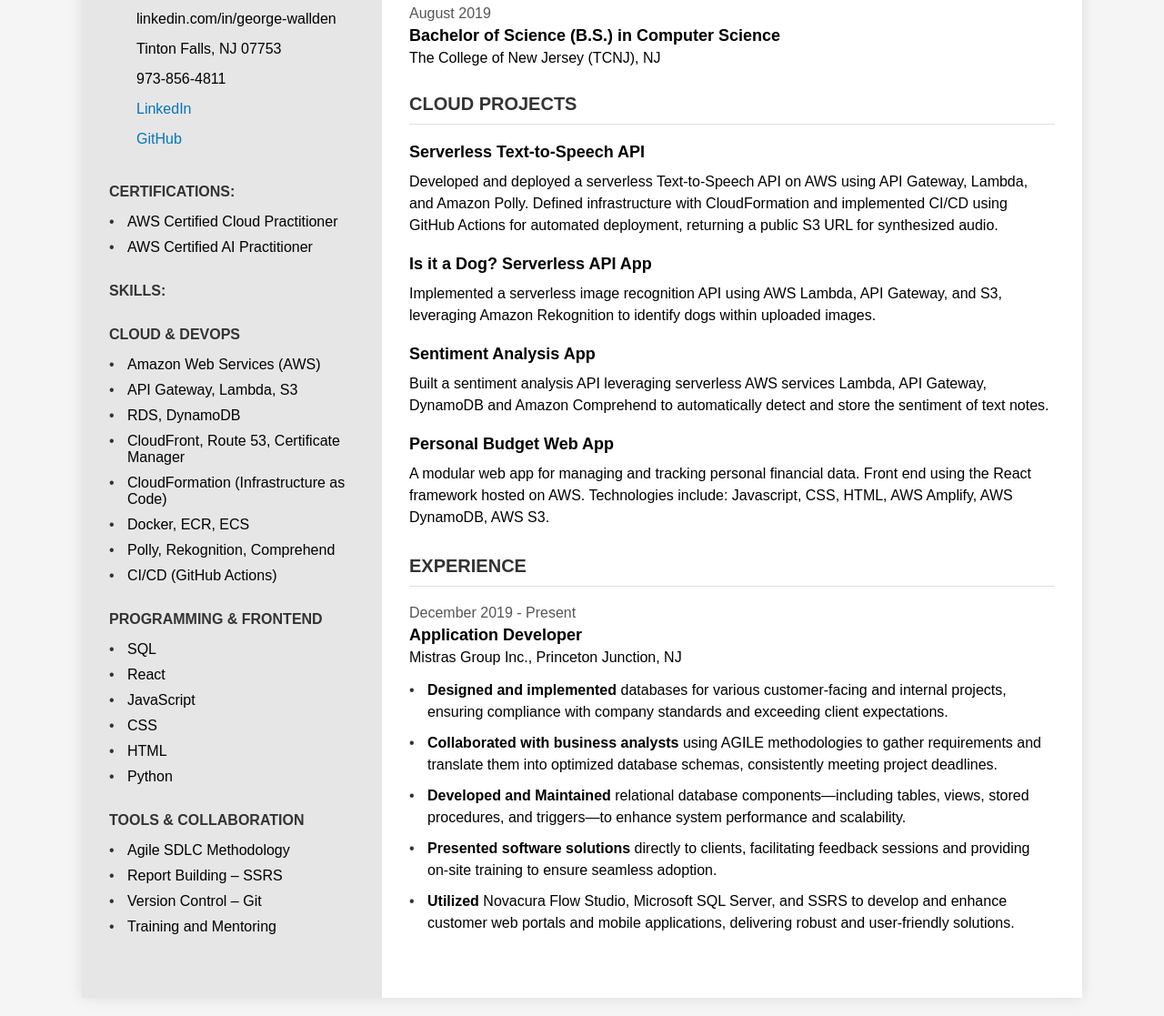
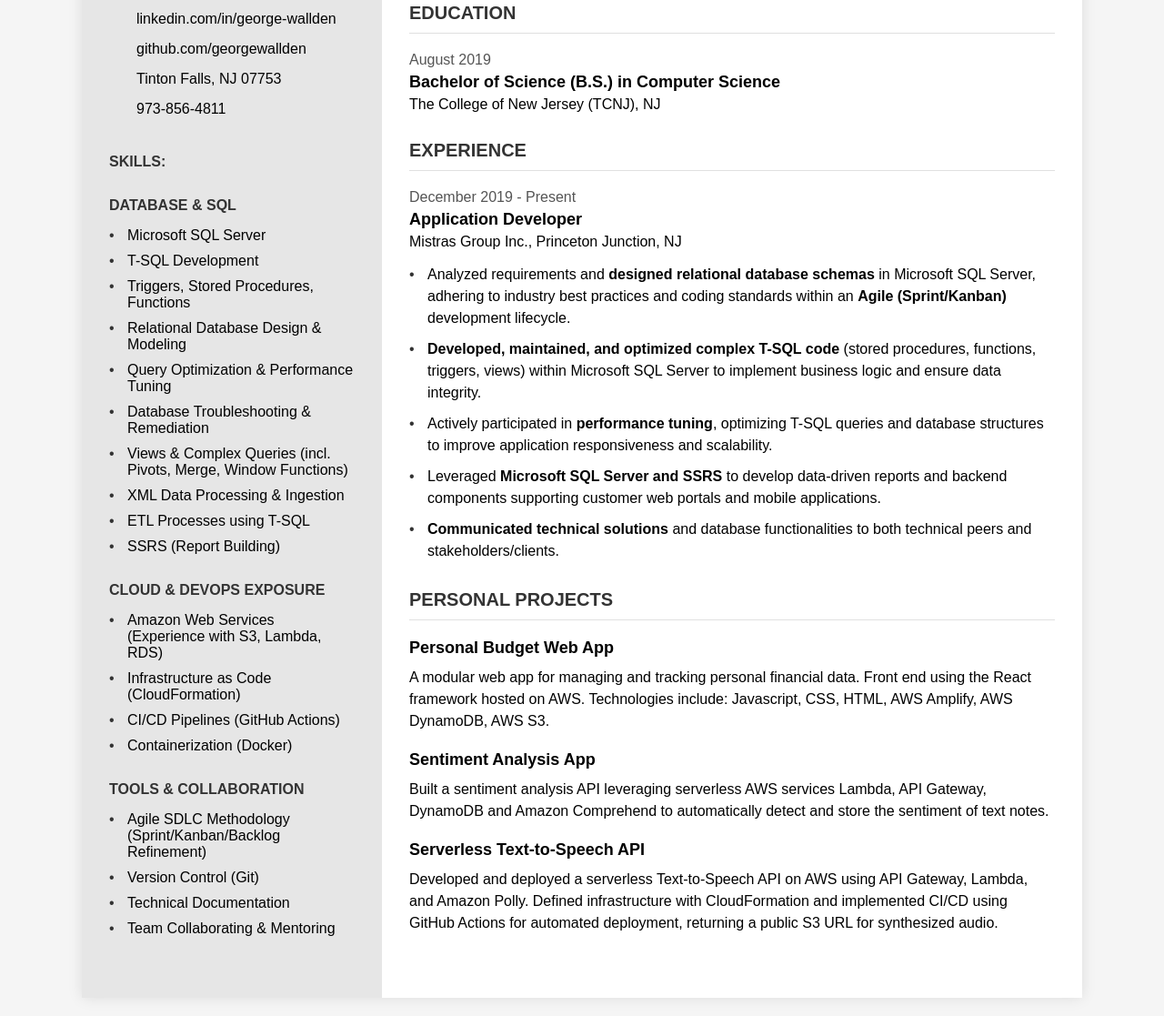
Before and after one commit to georgewallden/Personal-Web-Page, a plain HTML site: page index.html in a window 1280 px wide. Shown: the part 269-1386 px from the top of the page at 91% size. Drawn offline with Linux system fonts and the light colour scheme.

Commit message:
Tailored a version for SQL Developer Role

```diff
--- a/index.html
+++ b/index.html
@@ -260,7 +260,7 @@
         <!-- Left Sidebar -->
         <div class="sidebar">
             <h1 class="name">GEORGE WALLDEN</h1>
-            <p class="title">CLOUD DEVELOPER</p>
+            <p class="title">APPLICATION DEVELOPER</p>
 
             <div class="contact-info">
                 <h2 class="section-title">CONTACT INFO:</h2>
@@ -275,12 +275,12 @@
                     <span>linkedin.com/in/george-wallden</span>
                 </div>
 
-                <!-- <div class="contact-item">
+                 <div class="contact-item">
                     <span></span>
                     <span>github.com/georgewallden</span>
                 </div>
 
-                <div class="contact-item">
+                <!-- <div class="contact-item">
                     <span></span>
                     <span>www.GeorgeWallden.com</span>
                 </div> -->
@@ -295,15 +295,15 @@
                     <span>973-856-4811</span>
                 </div>
 
-                <div class="contact-item">
+                <!-- <div class="contact-item">
                     <span></span>
                     <span><a href="https://www.linkedin.com/in/george-wallden/" style="color: #0077b5; text-decoration: none;" target="_blank">LinkedIn</a></span>
-                </div>
+                </div> -->
 
-                <div class="contact-item">
+                <!-- <div class="contact-item">
                     <span></span>
                     <span><a href="https://www.github.com/georgewallden" style="color: #0077b5; text-decoration: none;" target="_blank">GitHub</a></span>
-                </div>
+                </div> -->
 
 
 
@@ -313,44 +313,42 @@
 
             <div class="skills-section">
 
-                <h2 class="section-title"> Certifications: </h2>
+                <!-- <h2 class="section-title"> Certifications: </h2>
                 <ul class="skills-list">
                     <li>AWS Certified Cloud Practitioner</li>
-                    <li>AWS Certified AI Practitioner</li>
+                    <li>AWS Certified AI Practitioner</li> -->
 
                 <h2 class="section-title">SKILLS:</h2>
 
-                <h3 class="section-title">Cloud & DevOps</h3>
+                <h3 class="section-title">Database & SQL</h3>
                 <ul class="skills-list">
-                    <li>Amazon Web Services (AWS)</li>
-                    <li>API Gateway, Lambda, S3 </li>
-                    <li>RDS, DynamoDB</li>
-                    <li>CloudFront, Route 53, Certificate Manager</li>
-                    <li>CloudFormation (Infrastructure as Code)</li>
-                    <li>Docker, ECR, ECS</li>
-                    <li>Polly, Rekognition, Comprehend</li>
-                    <li>CI/CD (GitHub Actions)</li>
+                    <li>Microsoft SQL Server</li>
+                    <li>T-SQL Development</li>
+                    <li>Triggers, Stored Procedures, Functions</li>
+                    <li>Relational Database Design & Modeling</li>
+                    <li>Query Optimization & Performance Tuning</li>
+                    <li>Database Troubleshooting & Remediation</li>
+                    <li>Views & Complex Queries (incl. Pivots, Merge, Window Functions)</li>
+                    <li>XML Data Processing & Ingestion</li>
+                    <li>ETL Processes using T-SQL</li>
+                    <li>SSRS (Report Building)</li>
                 </ul>
 
-                <h3 class="section-title"> Programming & Frontend</h3>
+                <h3 class="section-title">Cloud & DevOps Exposure</h3>
                 <ul class="skills-list">
-                    <li>SQL</li>
-                    <li>React</li>
-                    <li>JavaScript</li>
-                    <li>CSS</li>
-                    <li>HTML</li>
-                    <li>Python</li>
+                    <li>Amazon Web Services (Experience with S3, Lambda, RDS)</li>
+                    <li>Infrastructure as Code (CloudFormation)</li>
+                    <li>CI/CD Pipelines (GitHub Actions)</li>
+                    <li>Containerization (Docker)</li>
                 </ul>
 
                 <h3 class="section-title"> Tools & Collaboration</h3>
                 <ul class="skills-list">
-                    <li>Agile SDLC Methodology</li>
-                    <li>Report Building – SSRS</li>
-                    <li>Version Control – Git</li>
-                    <li>Training and Mentoring</li>
+                    <li>Agile SDLC Methodology (Sprint/Kanban/Backlog Refinement)</li>
+                    <li>Version Control (Git)</li>
+                    <li>Technical Documentation</li>
+                    <li>Team Collaborating & Mentoring</li>
                 </ul>
-
-
                 </ul>
             </div>
         </div>
@@ -360,7 +358,11 @@
             <section class="content-section">
                 <h2 class="content-title">PROFESSIONAL SUMMARY</h2>
                 <p class="summary">
-                    Application Developer at Mistras Group Inc. with a strong foundation in database design, development, and performance optimization. Currently expanding my skills in AWS and cloud-native architectures, with the goal of transitioning into a cloud-focused role.
+                    Application Developer at Mistras Group Inc, bringing more than five years of hands-on experience building and managing Microsoft SQL Server databases.
+
+                    I enjoy designing efficient solutions following industry standards, with a focus on optimizing query performance and quality.
+
+                    I am eager to apply my T-SQL development and analytical skills to tackle complex, large datasets and contribute to sophisticated database design.
                 </p>
             </section>
 
@@ -375,19 +377,30 @@
             </section>
 
             <section class="content-section">
-                <h2 class="content-title">CLOUD PROJECTS</h2>
+                <h2 class="content-title">EXPERIENCE</h2>
+
+                <div class="experience-item">
+                    <p class="date">December 2019 - Present</p>
+                    <p class="job-title">Application Developer</p>
+                    <p class="company">Mistras Group Inc., Princeton Junction, NJ</p>
+
+                    <ul class="job-duties">
+                        <li>Analyzed requirements and <strong>designed relational database schemas</strong> in Microsoft SQL Server, adhering to industry best practices and coding standards within an <strong>Agile (Sprint/Kanban)</strong> development lifecycle.</li>
+                        <li><strong>Developed, maintained, and optimized complex T-SQL code</strong> (stored procedures, functions, triggers, views) within Microsoft SQL Server to implement business logic and ensure data integrity.</li>
+                        <li>Actively participated in <strong>performance tuning</strong>, optimizing T-SQL queries and database structures to improve application responsiveness and scalability.</li>
+                        <li>Leveraged <strong>Microsoft SQL Server and SSRS</strong> to develop data-driven reports and backend components supporting customer web portals and mobile applications.</li>
+                        <li><strong>Communicated technical solutions</strong> and database functionalities to both technical peers and stakeholders/clients.</li>
+                    </ul>
+                </div>
+            </section>
+
+            <section class="content-section">
+                <h2 class="content-title">PERSONAL PROJECTS</h2>
 
                 <div class="project-item">
-                    <p class="project-title">Serverless Text-to-Speech API</p>
+                    <p class="project-title">Personal Budget Web App</p>
                     <p class="project-description">
-                        Developed and deployed a serverless Text-to-Speech API on AWS using API Gateway, Lambda, and Amazon Polly. Defined infrastructure with CloudFormation and implemented CI/CD using GitHub Actions for automated deployment, returning a public S3 URL for synthesized audio.
-                    </p>
-                </div>
-
-                <div class="project-item">
-                    <p class="project-title">Is it a Dog? Serverless API App</p>
-                    <p class="project-description">
-                        Implemented a serverless image recognition API using AWS Lambda, API Gateway, and S3, leveraging Amazon Rekognition to identify dogs within uploaded images.
+                        A modular web app for managing and tracking personal financial data. Front end using the React framework hosted on AWS. Technologies include: Javascript, CSS, HTML, AWS Amplify, AWS DynamoDB, AWS S3.
                     </p>
                 </div>
 
@@ -399,30 +412,22 @@
                 </div>
 
                 <div class="project-item">
-                    <p class="project-title">Personal Budget Web App</p>
+                    <p class="project-title">Serverless Text-to-Speech API</p>
                     <p class="project-description">
-                        A modular web app for managing and tracking personal financial data. Front end using the React framework hosted on AWS. Technologies include: Javascript, CSS, HTML, AWS Amplify, AWS DynamoDB, AWS S3.
+                        Developed and deployed a serverless Text-to-Speech API on AWS using API Gateway, Lambda, and Amazon Polly. Defined infrastructure with CloudFormation and implemented CI/CD using GitHub Actions for automated deployment, returning a public S3 URL for synthesized audio.
                     </p>
                 </div>
+
+                <!-- <div class="project-item">
+                    <p class="project-title">Is it a Dog? Serverless API App</p>
+                    <p class="project-description">
+                        Implemented a serverless image recognition API using AWS Lambda, API Gateway, and S3, leveraging Amazon Rekognition to identify dogs within uploaded images.
+                    </p>
+                </div> -->
+
             </section>
 
-            <section class="content-section">
-                <h2 class="content-title">EXPERIENCE</h2>
 
-                <div class="experience-item">
-                    <p class="date">December 2019 - Present</p>
-                    <p class="job-title">Application Developer</p>
-                    <p class="company">Mistras Group Inc., Princeton Junction, NJ</p>
-
-                    <ul class="job-duties">
-                        <li><strong>Designed and implemented</strong> databases for various customer-facing and internal projects, ensuring compliance with company standards and exceeding client expectations.</li>
-                        <li><strong>Collaborated with business analysts</strong> using AGILE methodologies to gather requirements and translate them into optimized database schemas, consistently meeting project deadlines.</li>
-                        <li><strong>Developed and Maintained</Strong> relational database components—including tables, views, stored procedures, and triggers—to enhance system performance and scalability.</li>
-                        <li><strong>Presented software solutions</strong> directly to clients, facilitating feedback sessions and providing on-site training to ensure seamless adoption.</li>
-                        <li><strong>Utilized</strong> Novacura Flow Studio, Microsoft SQL Server, and SSRS to develop and enhance customer web portals and mobile applications, delivering robust and user-friendly solutions.</li>
-                    </ul>
-                </div>
-            </section>
 
 
 
```
